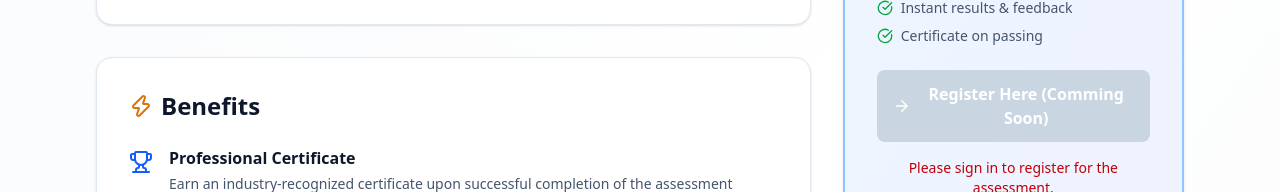
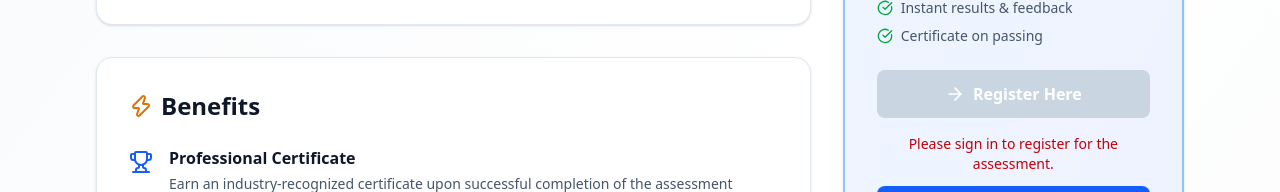
Before and after one commit to ssc-source/seemanchal-smartvyapaar-consultancy, a Next.js app in the folder frontend/: page /career/assessment in a window 1280 px wide. Shown: the part 499-691 px from the top of the page. Built offline with nearby package versions, Linux system fonts and the light colour scheme; no server answers.

Commit message:
Start accepting payment now, re-accepting now

```diff
--- a/frontend/src/app/(public)/career/assessment/page.jsx
+++ b/frontend/src/app/(public)/career/assessment/page.jsx
@@ -198,12 +198,12 @@ export default function AssessmentPage() {
 
                 <Link href="/career/assessment/register">
                   <button
-                    // disabled={!hasStudentProfile}
-                    disabled
+                    disabled={!hasStudentProfile}
+                    // disabled
                     className="w-full bg-blue-600 hover:bg-blue-700 disabled:bg-slate-300 text-white font-semibold py-3 px-4 rounded-lg transition-colors flex items-center justify-center gap-2 mt-6"
                   >
                     <ArrowRight className="h-5 w-5" />
-                    Register Here (Comming Soon)
+                    Register Here
                   </button>
                 </Link>
 
--- a/frontend/src/app/(public)/career/assessment/register/page.jsx
+++ b/frontend/src/app/(public)/career/assessment/register/page.jsx
@@ -238,8 +238,8 @@ export default function AssessmentRegisterPage() {
                 <button
                   type="button"
                   onClick={handleCreateOrder}
-                  // disabled={submitting || !quiz}
-                  disabled
+                  disabled={submitting || !quiz}
+                  // disabled
                   className="w-full inline-flex items-center justify-center gap-2 rounded-2xl bg-blue-600 px-5 py-3 text-white font-semibold hover:bg-blue-700 disabled:cursor-not-allowed disabled:bg-slate-300"
                 >
                   {submitting ? <Loader2 className="h-5 w-5 animate-spin" /> : <ArrowRight className="h-5 w-5" />}
```
